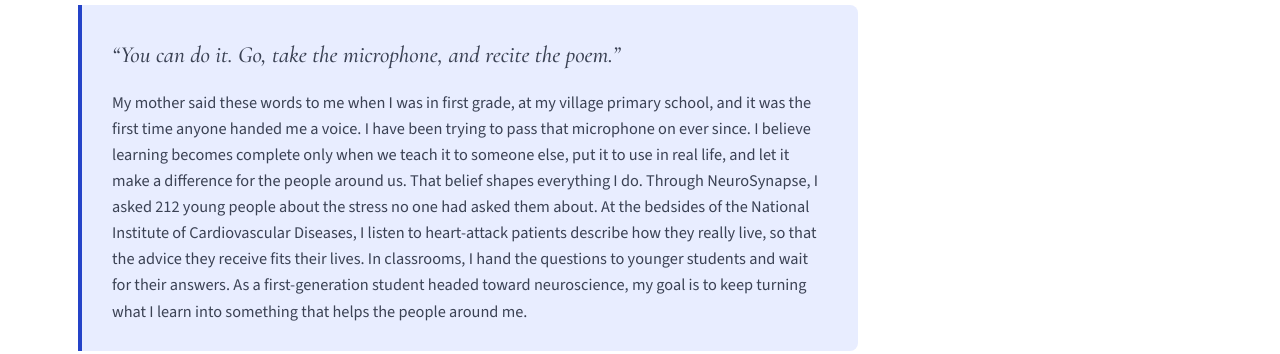
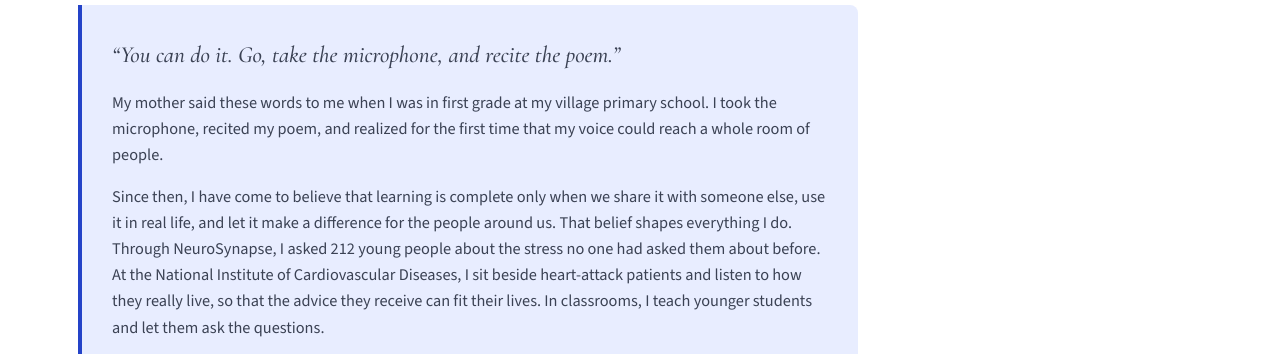
Before and after one commit to fatematujjohuratonni/tonni-portfolio, a plain HTML site: page index.html in a window 1280 px wide. Shown: the part 964-1318 px from the top of the page. Drawn offline with nearby package versions, Linux system fonts and the light colour scheme.

Commit message:
Rewrite intro bio in three paragraphs
Co-Authored-By: Claude Opus 5.5 <noreply@anthropic.com>
Claude-Session: https://claude.ai/code/session_01Ja8CpTwkKHjqj9GyXGceqw

```diff
--- a/content.js
+++ b/content.js
@@ -18,7 +18,7 @@ window.PORTFOLIO = {
 
   quoteBn: "",
   quoteEn: "“You can do it. Go, take the microphone, and recite the poem.”",
-  intro: "My mother said these words to me when I was in first grade, at my village primary school, and it was the first time anyone handed me a voice. I have been trying to pass that microphone on ever since. I believe learning becomes complete only when we teach it to someone else, put it to use in real life, and let it make a difference for the people around us. That belief shapes everything I do. Through NeuroSynapse, I asked 212 young people about the stress no one had asked them about. At the bedsides of the National Institute of Cardiovascular Diseases, I listen to heart-attack patients describe how they really live, so that the advice they receive fits their lives. In classrooms, I hand the questions to younger students and wait for their answers. As a first-generation student headed toward neuroscience, my goal is to keep turning what I learn into something that helps the people around me.",
+  intro: "My mother said these words to me when I was in first grade at my village primary school. I took the microphone, recited my poem, and realized for the first time that my voice could reach a whole room of people.\n\nSince then, I have come to believe that learning is complete only when we share it with someone else, use it in real life, and let it make a difference for the people around us. That belief shapes everything I do. Through NeuroSynapse, I asked 212 young people about the stress no one had asked them about before. At the National Institute of Cardiovascular Diseases, I sit beside heart-attack patients and listen to how they really live, so that the advice they receive can fit their lives. In classrooms, I teach younger students and let them ask the questions.\n\nI am a first-generation student hoping to study neuroscience. My goal is to keep learning, and to make sure that what I learn reaches the people who need it most.",
 
   numbers: [
     { value: "3",    label: "international research conferences" },
--- a/index.html
+++ b/index.html
@@ -402,7 +402,7 @@ footer b{color:#fff;font-family:var(--serif);font-size:1.3rem;letter-spacing:.05
   // cover + intro
   h += '<div class="cover"><img src="'+esc(D.cover)+'" alt="'+esc(D.coverAlt)+'"></div>';
   h += '<section class="intro"><div class="wrap"><p class="eyebrow">'+esc(D.eyebrow)+'</p><h1>'+esc(D.name)+'</h1>'
-     + '<div class="quote">'+(D.quoteBn?'<p class="bn" lang="bn">'+esc(D.quoteBn)+'</p>':'')+'<p class="en">'+esc(D.quoteEn)+'</p><p class="bio">'+fmt(D.intro)+'</p></div>'
+     + '<div class="quote">'+(D.quoteBn?'<p class="bn" lang="bn">'+esc(D.quoteBn)+'</p>':'')+'<p class="en">'+esc(D.quoteEn)+'</p>'+D.intro.split('\n\n').map(function(t){return '<p class="bio">'+fmt(t)+'</p>'}).join('')+'</div>'
      + '<div class="connect-row">'+D.connect.map(function(c){return '<a href="'+esc(c.url)+'"'+ext(c.url)+'>'+ICONS[c.kind]+esc(c.label)+'</a>'}).join('')+'</div>'
      + '<div class="numbers">'+D.numbers.map(function(n){return '<div><b>'+esc(n.value)+'</b><span>'+esc(n.label)+'</span></div>'}).join('')+'</div></div></section>';
 
```
